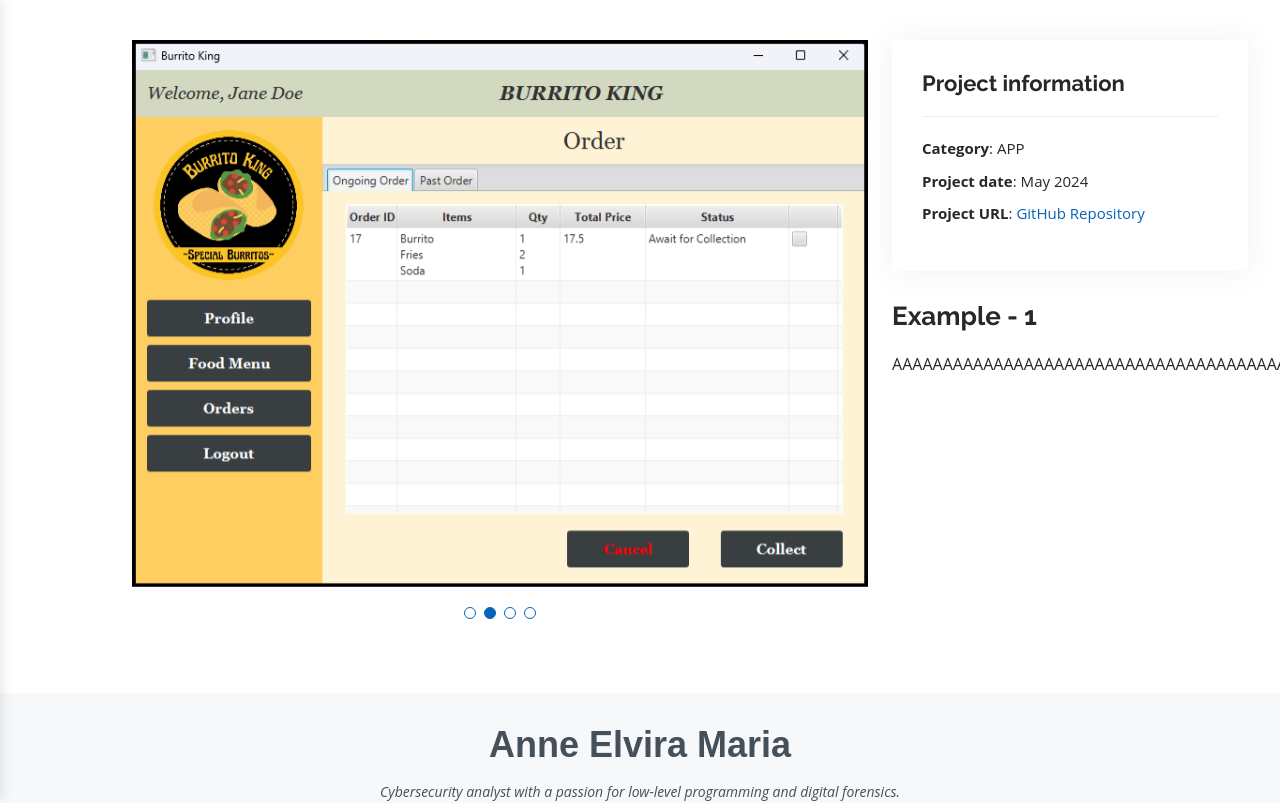
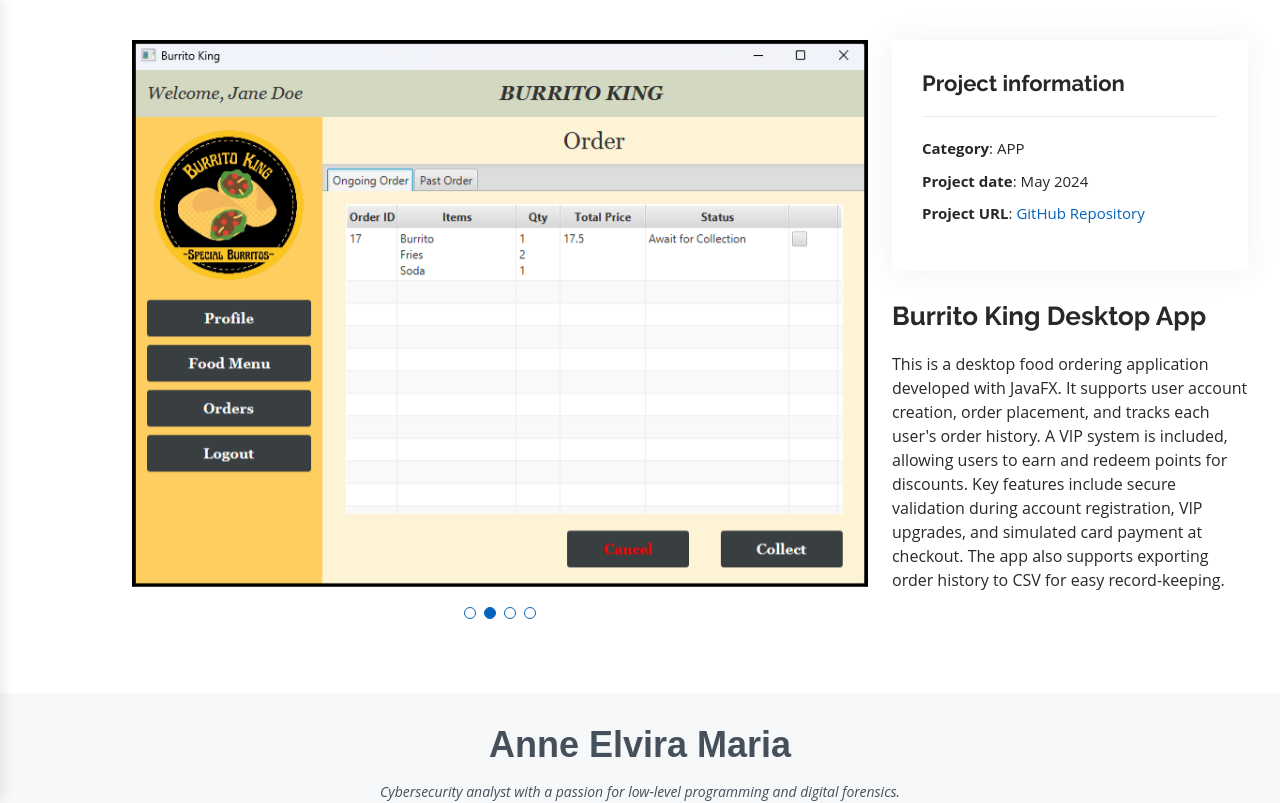
Before and after one commit to anneelv/anneelvira-portfolio, a Next.js app in the folder personal-portfolio/: page /portfolio/1 in a window 1280 px wide. Shown: the top 803 px of the page. Built offline with nearby package versions, Linux system fonts and the light colour scheme.

Commit message:
Adjust some portfolio description

```diff
--- a/personal-portfolio/src/app/data/data.ts
+++ b/personal-portfolio/src/app/data/data.ts
@@ -211,7 +211,8 @@ export const portfolioData = [
       "/assets/images/portfolio/BurritoKing/login-page.png",
     ],
     title: "Burrito King Desktop App",
-    brief: "",
+    brief:
+      "This is a desktop food ordering application developed with JavaFX. It supports user account creation, order placement, and tracks each user's order history. A VIP system is included, allowing users to earn and redeem points for discounts. Key features include secure validation during account registration, VIP upgrades, and simulated card payment at checkout. The app also supports exporting order history to CSV for easy record-keeping.",
     category: "app",
   },
   {
--- a/personal-portfolio/src/app/portfolio/[id]/page.tsx
+++ b/personal-portfolio/src/app/portfolio/[id]/page.tsx
@@ -82,8 +82,8 @@ export default function PortfolioDetails({
                 </ul>
               </div>
               <div className="portfolio-description">
-                <h2>Example - {item.id}</h2>
-                <p>AAAAAAAAAAAAAAAAAAAAAAAAAAAAAAAAAAAAAAAAAAAAAAAAAA</p>
+                <h2>{item.title}</h2>
+                <p>{item.brief}</p>
               </div>
             </div>
           </div>
```
